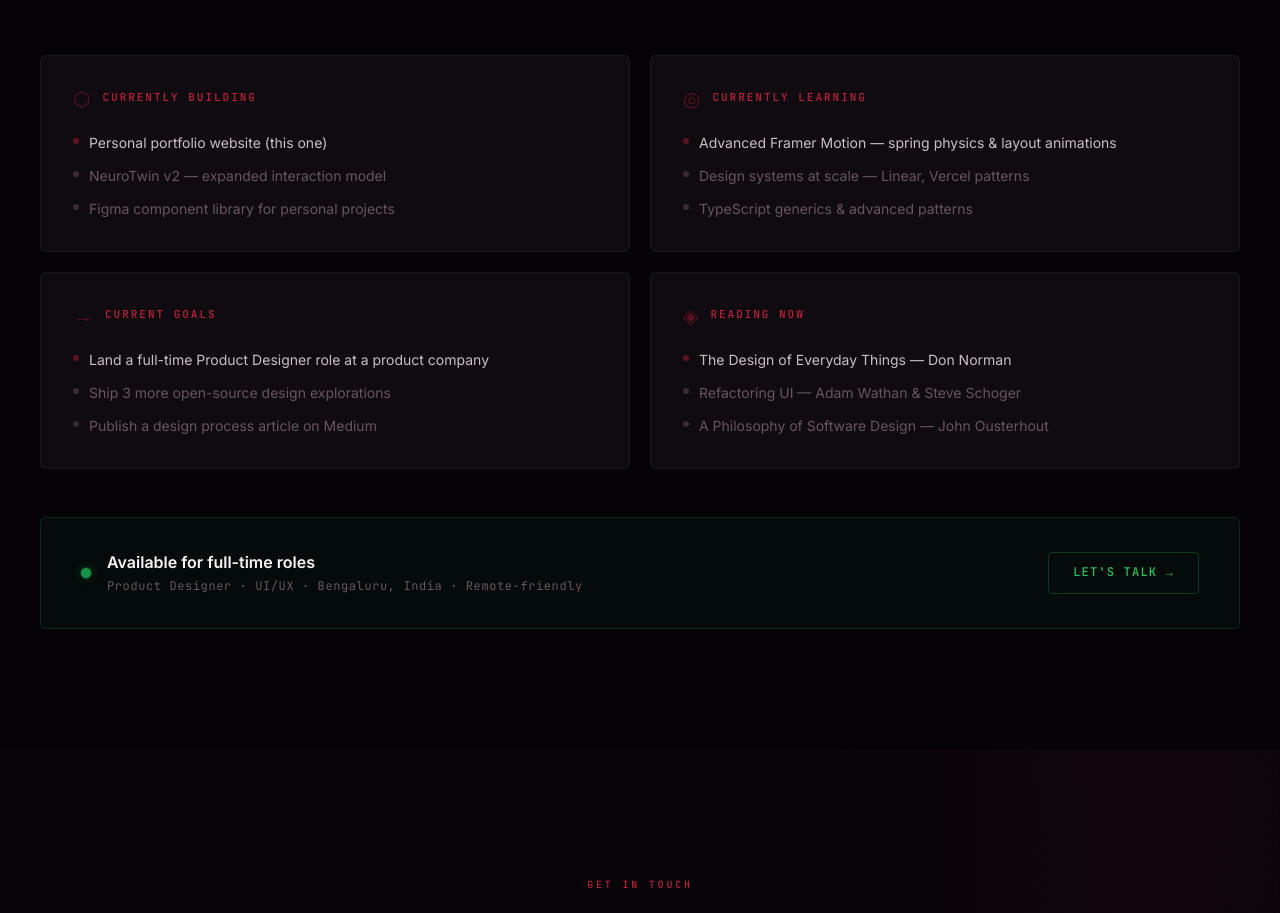
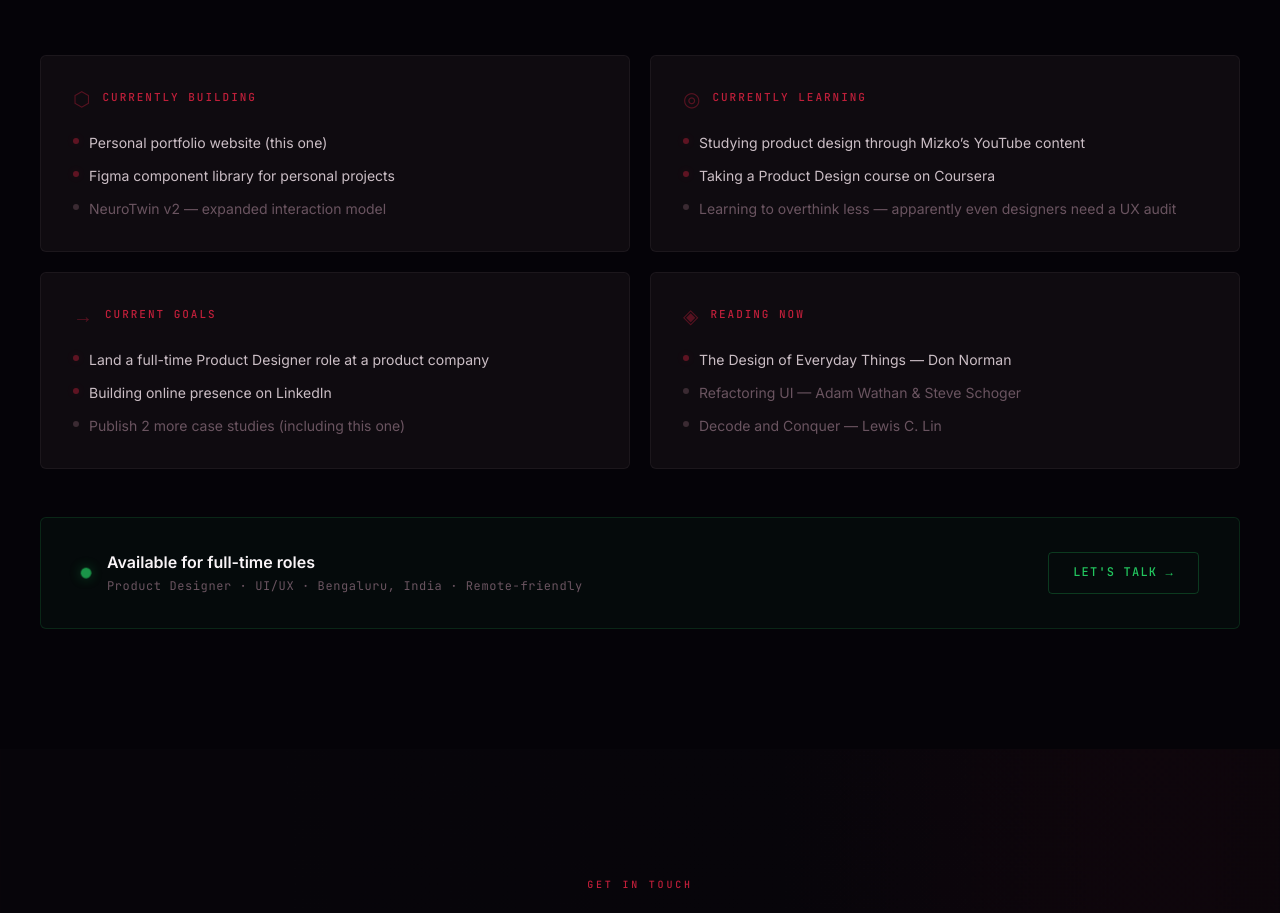
Before and after one commit to Shin7806/Portfolio, a React (Vite) app: page / in a window 1280 px wide. Shown: the part 10420-11333 px from the top of the page. Built offline with nearby package versions, Linux system fonts and the light colour scheme; a web font is replaced by a local one.

Commit message:
feat: updated current focus section

```diff
--- a/src/portfolio/components/CurrentFocus.tsx
+++ b/src/portfolio/components/CurrentFocus.tsx
@@ -7,26 +7,26 @@ const focusItems = [
     icon: '⬡',
     items: [
       { text: 'Personal portfolio website (this one)', active: true },
+      { text: 'Figma component library for personal projects', active: true },
       { text: 'NeuroTwin v2 — expanded interaction model', active: false },
-      { text: 'Figma component library for personal projects', active: false },
     ],
   },
   {
-    label: 'Currently Learning',
-    icon: '◎',
-    items: [
-      { text: 'Advanced Framer Motion — spring physics & layout animations', active: true },
-      { text: 'Design systems at scale — Linear, Vercel patterns', active: false },
-      { text: 'TypeScript generics & advanced patterns', active: false },
-    ],
-  },
+  label: 'Currently Learning',
+  icon: '◎',
+  items: [
+    { text: 'Studying product design through Mizko’s YouTube content', active: true },
+    { text: 'Taking a Product Design course on Coursera', active: true },
+    { text: 'Learning to overthink less — apparently even designers need a UX audit', active: false },
+  ],
+},
   {
     label: 'Current Goals',
     icon: '→',
     items: [
       { text: 'Land a full-time Product Designer role at a product company', active: true },
-      { text: 'Ship 3 more open-source design explorations', active: false },
-      { text: 'Publish a design process article on Medium', active: false },
+      { text: 'Building online presence on LinkedIn', active: true },
+      { text: 'Publish 2 more case studies (including this one)', active: false },
     ],
   },
   {
@@ -35,7 +35,7 @@ const focusItems = [
     items: [
       { text: 'The Design of Everyday Things — Don Norman', active: true },
       { text: 'Refactoring UI — Adam Wathan & Steve Schoger', active: false },
-      { text: 'A Philosophy of Software Design — John Ousterhout', active: false },
+      { text: 'Decode and Conquer — Lewis C. Lin', active: false },
     ],
   },
 ]
```
